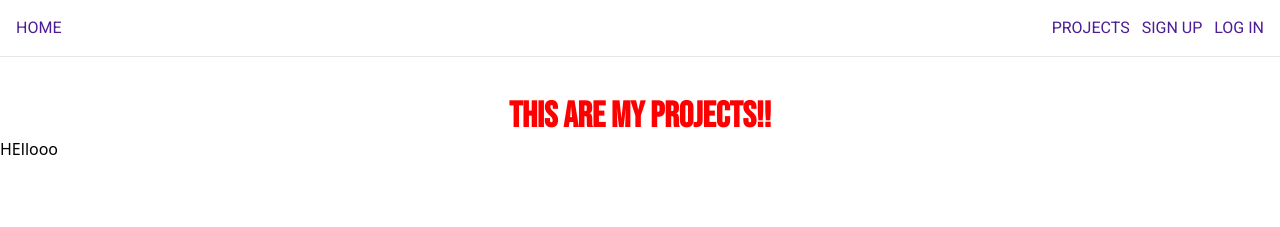
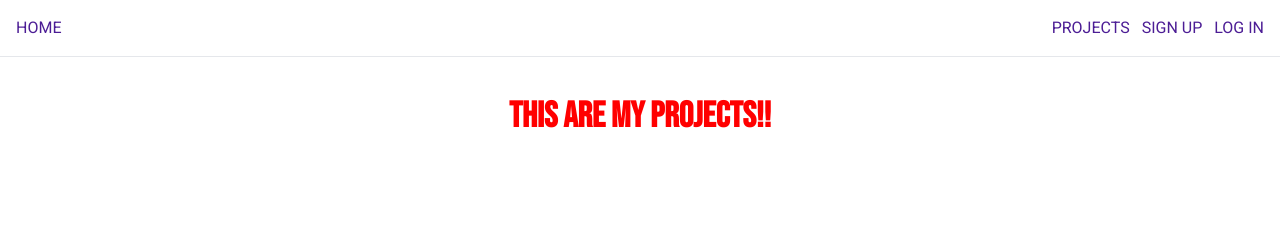
Before and after one commit to NixfeArt/portfolio, a Next.js app: page /projects in a window 1280 px wide. Shown: the top 227 px of the page. Built offline with nearby package versions, Linux system fonts and the light colour scheme.

Commit message:
reveret changes

```diff
--- a/app/projects/page.jsx
+++ b/app/projects/page.jsx
@@ -5,7 +5,6 @@ const Projects = () => {
   return(
     <div className="mt-10">
       <Title extraClasses={['text-primary']}>This are my Projects!!</Title>
-      <p>HEllooo</p>
       <ProjectsNavigation />
     </div>
   )
```
